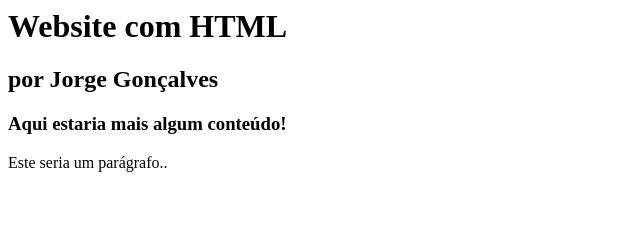
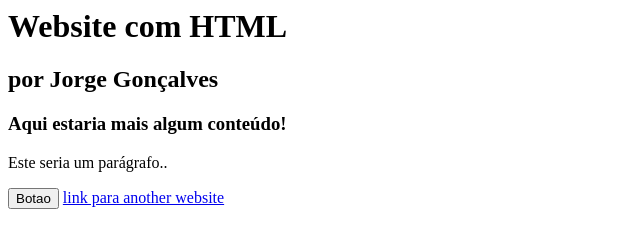
Before and after one commit to j-m-f-g/html, a plain HTML site: page index.html in a window 1280 px wide. Shown: the whole page, without its empty margins (0-640 px from the left). Drawn offline with Linux system fonts and the light colour scheme.

Commit message:
Update index.html

```diff
--- a/index.html
+++ b/index.html
@@ -2,3 +2,6 @@
 <h2>por Jorge Gonçalves</h2>
 <h3>Aqui estaria mais algum conteúdo!</h3>
 <p>Este seria um parágrafo..</p>
+
+<button>Botao</button>
+<a href="https://www.youtube.com/">link para another website</a>
```
